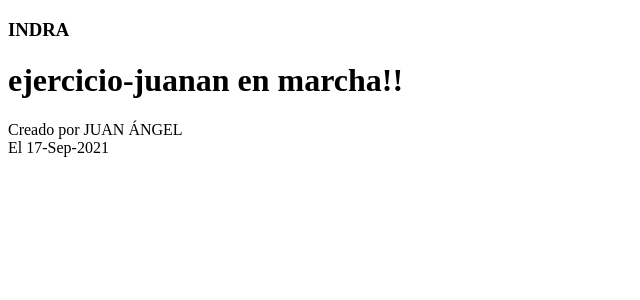
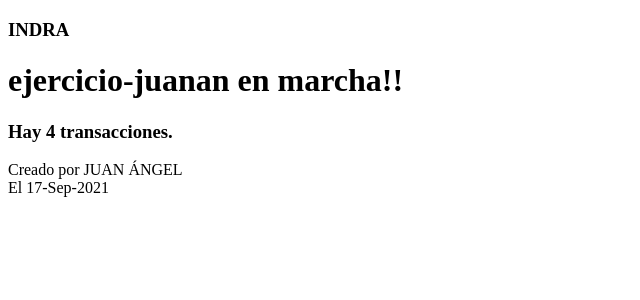
Before and after one commit to CAS-indra/ejercicio-juanan, an Angular app: page / in a window 1280 px wide. Shown: the top 300 px of the page, without its empty margins (0-640 px from the left). Built offline with nearby package versions, Linux system fonts and the light colour scheme.

Commit message:
Agregada la cabecera.

```diff
--- a/src/app/app.component.html
+++ b/src/app/app.component.html
@@ -1,4 +1,7 @@
 <app-cabecera></app-cabecera>
 <app-titulo></app-titulo>
+
+<h3> Hay {{ transacciones.length }} transacciones. </h3>
+
 <router-outlet></router-outlet>
 <app-pie></app-pie>
```
